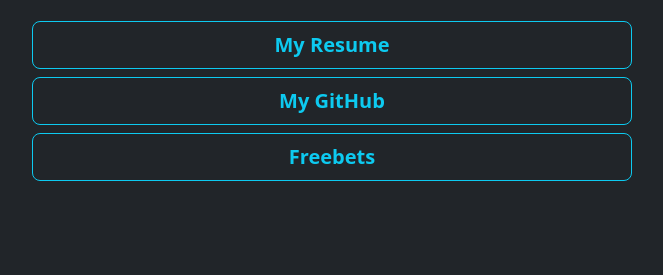
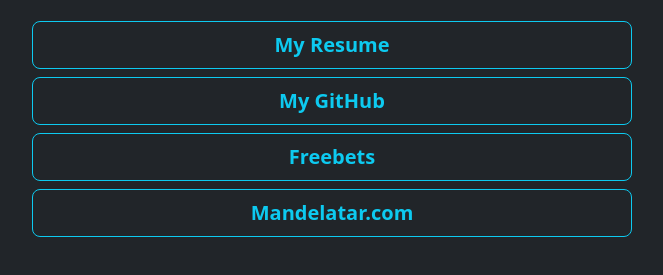
Before and after one commit to oakleyp/homepage, a plain HTML site: page index.html in a window 1280 px wide. Shown: the part 195-470 px from the top of the page, without its empty margins (300-963 px from the left). Drawn offline with nearby package versions, Linux system fonts and the light colour scheme.

Commit message:
add mandelatar

```diff
--- a/index.html
+++ b/index.html
@@ -26,6 +26,7 @@
                       <a href="https://op-resume.com" type="button" class="btn btn-outline-info btn-lg px-4 me-sm-3 fw-bold">My Resume</a>
                       <a href="https://github.com/oakleyp" class="btn btn-outline-info btn-lg px-4 me-sm-3 fw-bold">My GitHub</a>
                       <a href="https://github.com/oakleyp/freebets-public" type="button" class="btn btn-outline-info btn-lg px-4 me-sm-3 fw-bold">Freebets</a>
+                      <a href="https://github.com/oakleyp/mandelatar" type="button" class="btn btn-outline-info btn-lg px-4 me-sm-3 fw-bold">Mandelatar.com</a>
                     </div>
                   </div>
                 </div>
```
